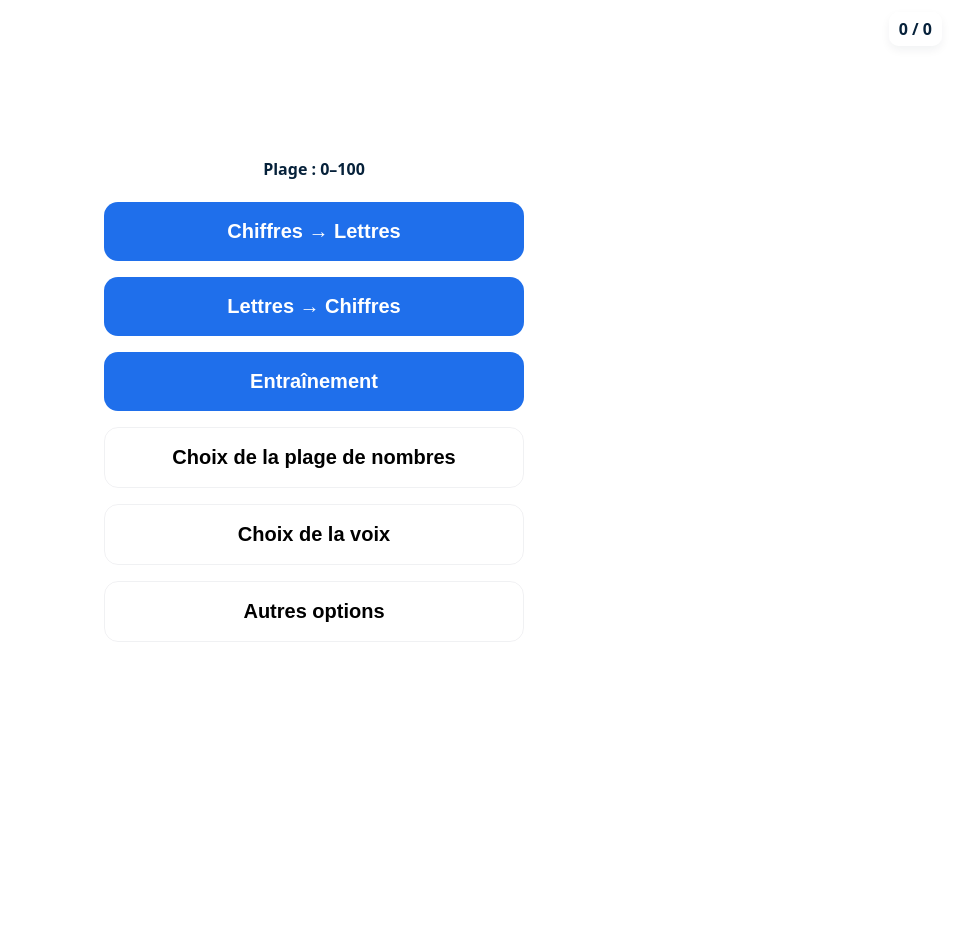
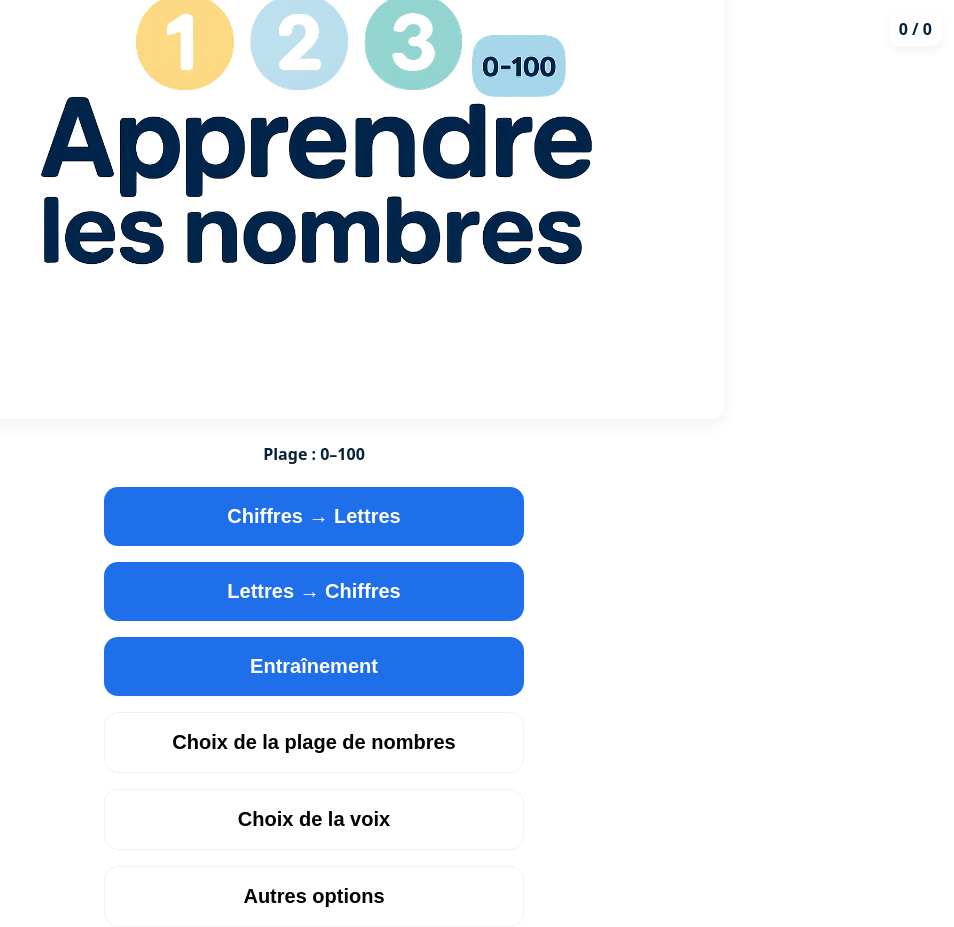
Before and after one commit to girianshiido/girianshiido.github.io, a plain HTML site: page nombres-1-100.html in a window 1280 px wide. Shown: the whole page, without its empty margins (326-1280 px from the left). Before the commit the page ends 800 px from the top, so only its background shows below. Drawn offline with Linux system fonts and the light colour scheme.

Commit message:
Add files via upload

```diff
--- a/nombres-1-100.html
+++ b/nombres-1-100.html
@@ -46,6 +46,7 @@
     .dialog{background:white;padding:16px;border-radius:10px;text-align:center;max-width:92%}
 
     @media (max-width:520px){ #number{font-size:5rem} .option{font-size:1.25rem;padding:14px} .menu button{font-size:1.1rem} .controls{left:8px;right:8px;bottom:8px} }
+  .logo-banner{max-width:64%;height:auto;border-radius:12px;box-shadow:0 6px 18px rgba(6,33,58,0.06);margin-bottom:8px}
   </style>
 </head>
 <body>
@@ -54,6 +55,7 @@
 
     <!-- Menu principal -->
     <div id="mainMenu" class="menu" aria-hidden="false">
+      <img id="logoImg" src="logo.png" alt="Logo" class="logo-banner" style="display:none">
       <div id="activeRange" style="font-weight:700;margin-bottom:6px">Plage : 0–100</div>
       <button id="modeC2L" class="primary">Chiffres → Lettres</button>
       <button id="modeL2C" class="primary">Lettres → Chiffres</button>
@@ -513,6 +515,21 @@
   normalizeRangeSettings();
   computeAllowedNumbers();
   // initial state
+  // attempt to load the optional logo (logo.png) placed next to index.html
+  function loadLogo(){
+    const img = document.getElementById('logoImg');
+    if(!img) return;
+    try{
+      const probe = new Image();
+      probe.onload = ()=>{ img.style.display = 'block'; };
+      probe.onerror = ()=>{ img.style.display = 'none'; };
+      // start loading
+      probe.src = img.src;
+      // also set a timeout fallback in case of slow file system
+      setTimeout(()=>{ if(!probe.complete) { /* leave img hidden until load completes */ } }, 800);
+    }catch(e){ /* ignore */ }
+  }
+  loadLogo();
   showMenu();
   </script>
 </body>
```
Also changed, not shown: logo.png (added).
